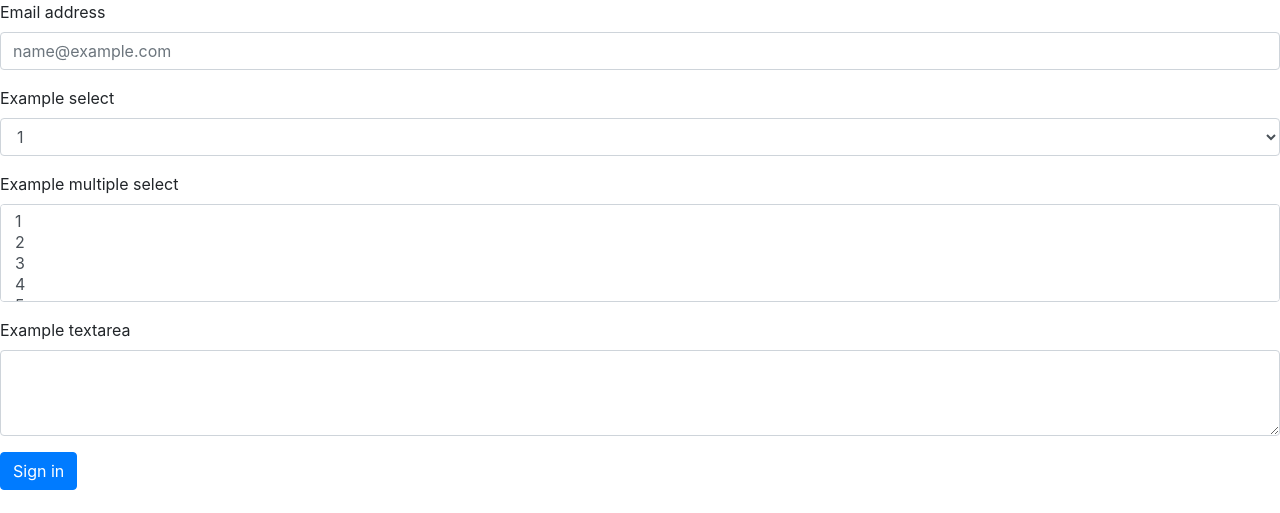
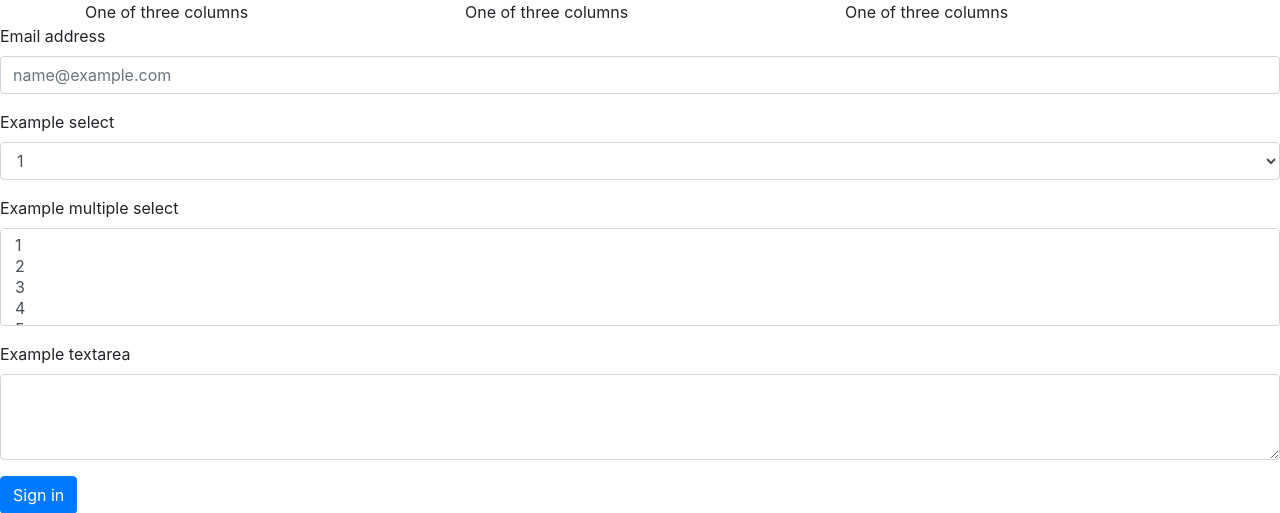
Before and after one commit to trevynmeyer/playcaller, a PHP site: page / in a window 1280 px wide. Shown: the top 513 px of the page. Run offline with PHP 8.4, Linux system fonts and the light colour scheme.

Commit message:
new file

```diff
--- a/index.php
+++ b/index.php
@@ -12,7 +12,19 @@
   </head>
   <body>
 
-
+  <div class="container">
+  <div class="row">
+    <div class="col-sm">
+      One of three columns
+    </div>
+    <div class="col-sm">
+      One of three columns
+    </div>
+    <div class="col-sm">
+      One of three columns
+    </div>
+  </div>
+</div>
 
 
 
```
